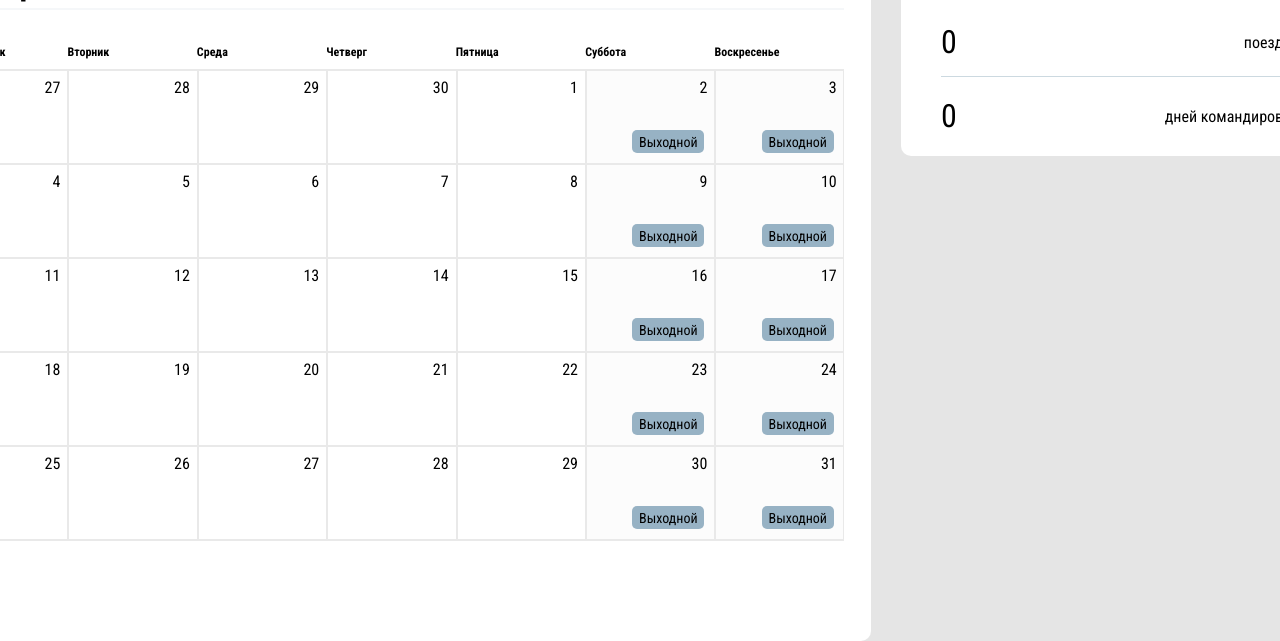
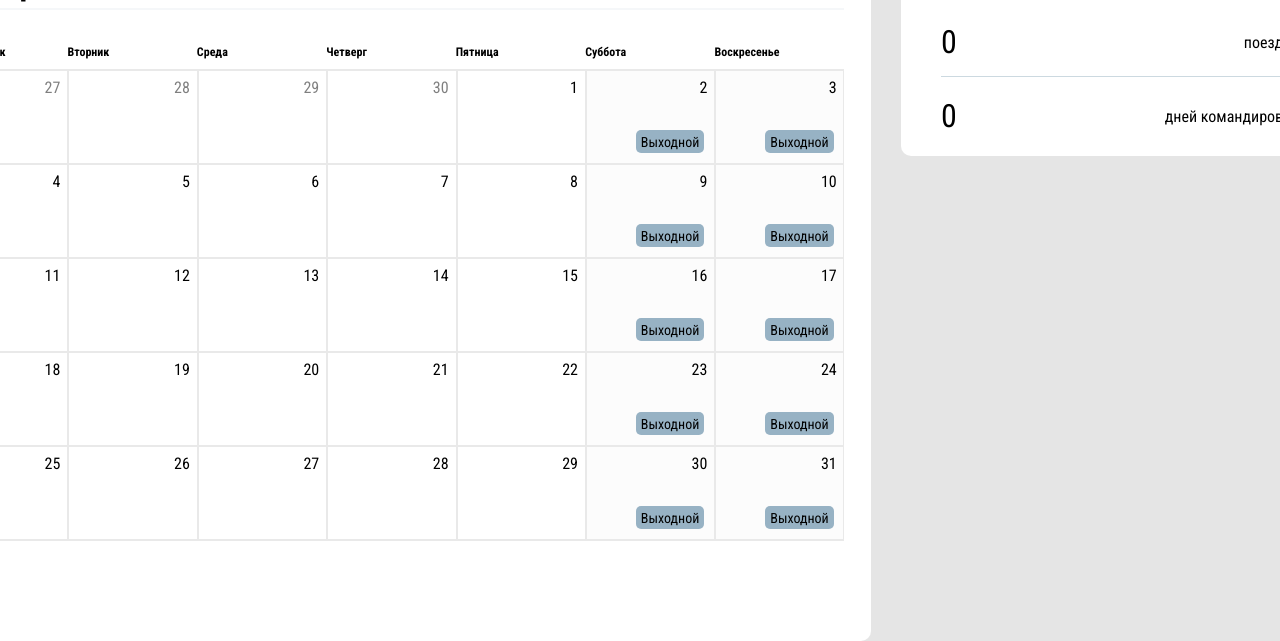
Before and after one commit to RusAlex91/calendar-test, a Vue app: page / in a window 1280 px wide. Shown: the part 260-901 px from the top of the page. Built offline with nearby package versions, Linux system fonts and the light colour scheme; no server answers.

Commit message:
add css style

```diff
--- a/src/components/CalendarDay.vue
+++ b/src/components/CalendarDay.vue
@@ -1,7 +1,11 @@
 <template>
   <div
     class="day"
-    :class="{ today: currentDay, weekend: dayInfo.weekend }"
+    :class="{
+      prevDate: prevDate,
+      nextDate: nextDate,
+      weekend: dayInfo.weekend
+    }"
     @click="this.getColors"
   >
     <span class="day__number" v-if="prevDate && !nextDate">{{ index }}</span>
@@ -136,7 +140,9 @@ export default {
   background: #fcfcfc;
 }
 
-.weekendBadge {
+.weekendBadge,
+.holidayBadge,
+.tripBadge {
   display: flex;
   align-items: center;
   justify-content: center;
@@ -145,40 +151,16 @@ export default {
   margin-right: 1rem;
   font-size: 14px;
   font-weight: 400;
-  width: 7.2rem;
   height: 2.3rem;
   background: #97b2c4;
   border-radius: 5px;
+  line-height: 2rem;
+  padding-left: 0.5rem;
+  padding-right: 0.5rem;
 }
 
-.tripBadge {
-  display: flex;
-  align-items: center;
-  justify-content: center;
-  margin-top: auto;
-  margin-bottom: 1rem;
-  margin-right: 1rem;
-  font-size: 12px;
-  font-weight: 400;
-  line-height: 2rem;
-  padding-left: 1rem;
-  padding-right: 1rem;
-  background: #97b2c4;
-  border-radius: 5px;
-}
-
-.holidayBadge {
-  display: flex;
-  align-items: center;
-  justify-content: center;
-  margin-top: auto;
-  margin-bottom: 1rem;
-  margin-right: 1rem;
-  font-size: 14px;
-  font-weight: 400;
-  width: 7.2rem;
-  height: 2.3rem;
-  background: #97b2c4;
-  border-radius: 5px;
+.nextDate,
+.prevDate {
+  color: rgba(0, 0, 0, 0.5);
 }
 </style>
```
Also changed, not shown: src/components/Calendar.vue (+5 -5 lines).
